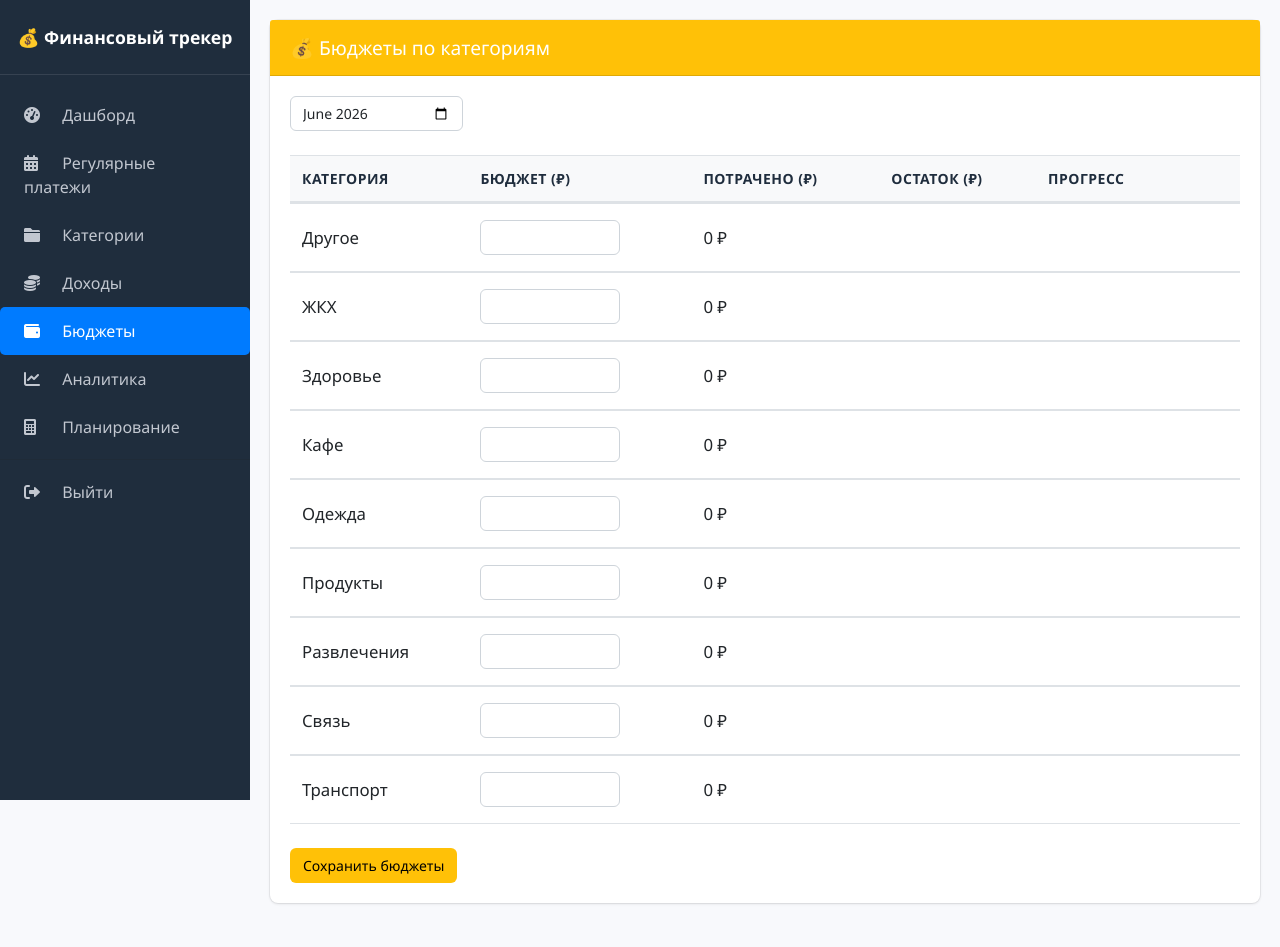
After one commit to Vas322/finance-tracker, a Flask app: page /budgets in a window 1280 px wide. The commit adds this page. Run offline with Flask 3, Linux system fonts and the light colour scheme; the visitor is signed in with stand-in values (Sample User, id 1); data comes from the database, SQL or seed files in the repository; tables that the repository leaves empty hold one stand-in row (values such as "Sample post").

Commit message:
Add budget-by-category feature with progress bars

```diff
--- a/app.py
+++ b/app.py
@@ -4,6 +4,7 @@ from routes.operations import bp as operations_bp
 from routes.regular import bp as regular_bp
 from routes.settings import bp as settings_bp
 from routes.categories import bp as categories_bp
+from routes.budgets import bp as budgets_bp
 from routes.auth import bp as auth_bp
 import os
 
@@ -16,6 +17,7 @@ app.register_blueprint(operations_bp)
 app.register_blueprint(regular_bp)
 app.register_blueprint(settings_bp)
 app.register_blueprint(categories_bp)
+app.register_blueprint(budgets_bp)
 app.register_blueprint(auth_bp)
 
 
--- a/database.py
+++ b/database.py
@@ -66,6 +66,17 @@ def init_db():
             )
         ''')
 
+        # Таблица бюджетов по категориям
+        conn.execute('''
+            CREATE TABLE IF NOT EXISTS budgets (
+                id INTEGER PRIMARY KEY AUTOINCREMENT,
+                category TEXT NOT NULL,
+                month TEXT NOT NULL,
+                amount REAL NOT NULL,
+                UNIQUE(category, month)
+            )
+        ''')
+
         # Плановая зарплата (если нет)
         existing_plan = conn.execute('SELECT COUNT(*) FROM settings WHERE key = "planned_salary"').fetchone()[0]
         if existing_plan == 0:
--- /dev/null
+++ b/routes/budgets.py
@@ -0,0 +1,56 @@
+from flask import Blueprint, render_template, request, redirect, url_for, flash
+from database import get_db
+from datetime import date
+
+bp = Blueprint('budgets', __name__)
+
+
+@bp.route('/budgets', methods=['GET', 'POST'])
+def budgets():
+    if request.method == 'POST':
+        month = request.form.get('month', date.today().strftime('%Y-%m'))
+
+        with get_db() as conn:
+            conn.execute('DELETE FROM budgets WHERE month = ?', (month,))
+
+            for key, value in request.form.items():
+                if key.startswith('budget_'):
+                    category = key.replace('budget_', '', 1)
+                    amount = float(value) if value else 0
+                    if amount > 0:
+                        conn.execute(
+                            'INSERT INTO budgets (category, month, amount) VALUES (?, ?, ?)',
+                            (category, month, amount)
+                        )
+
+        flash('Бюджеты сохранены', 'success')
+        return redirect(url_for('budgets.budgets', month=month))
+
+    month = request.args.get('month', date.today().strftime('%Y-%m'))
+
+    with get_db() as conn:
+        expense_cats = [row['name'] for row in conn.execute(
+            'SELECT DISTINCT name FROM categories WHERE parent_id IS NULL AND type = \'Расход\' ORDER BY name'
+        ).fetchall()]
+
+        budgets_raw = conn.execute(
+            'SELECT category, amount FROM budgets WHERE month = ?', (month,)
+        ).fetchall()
+        budgets_map = {r['category']: r['amount'] for r in budgets_raw}
+
+        start = month + '-01'
+        if month[5:7] == '12':
+            end = str(int(month[:4]) + 1) + '-01-01'
+        else:
+            end = month[:5] + str(int(month[5:7]) + 1).zfill(2) + '-01'
+
+        spent_raw = conn.execute('''
+            SELECT category, COALESCE(SUM(amount), 0) as total
+            FROM operations
+            WHERE type = 'Расход' AND date >= ? AND date < ?
+            GROUP BY category
+        ''', (start, end)).fetchall()
+        spent_map = {r['category']: r['total'] for r in spent_raw}
+
+    return render_template('budgets.html', month=month, expense_categories=expense_cats,
+                           budgets_map=budgets_map, spent_map=spent_map)
--- a/templates/base.html
+++ b/templates/base.html
@@ -45,6 +45,9 @@
         <a class="nav-link {% if request.endpoint == 'settings.income_settings' %}active{% endif %}"
            href="{{ url_for('settings.income_settings') }}">
             <i class="fas fa-coins"></i> Доходы
+        </a>
+        <a class="nav-link {% if request.endpoint == 'budgets.budgets' %}active{% endif %}" href="{{ url_for('budgets.budgets') }}">
+            <i class="fas fa-wallet"></i> Бюджеты
         </a>
         <a class="nav-link {% if request.endpoint == 'main.analytics' %}active{% endif %}" href="{{ url_for('main.analytics') }}">
             <i class="fas fa-chart-line"></i> Аналитика
--- /dev/null
+++ b/templates/budgets.html
@@ -0,0 +1,71 @@
+{% extends "base.html" %}
+
+{% block title %}Бюджеты{% endblock %}
+
+{% block content %}
+<div class="card">
+    <div class="card-header bg-warning text-white">
+        <h4 class="mb-0">💰 Бюджеты по категориям</h4>
+    </div>
+    <div class="card-body">
+        <form method="get" class="row g-2 mb-4">
+            <div class="col-auto">
+                <input type="month" name="month" class="form-control" value="{{ month }}" onchange="this.form.submit()">
+            </div>
+        </form>
+
+        <form method="post">
+            <input type="hidden" name="month" value="{{ month }}">
+            <div class="table-responsive">
+                <table class="table table-hover">
+                    <thead class="table-light">
+                        <tr>
+                            <th>Категория</th>
+                            <th>Бюджет (₽)</th>
+                            <th>Потрачено (₽)</th>
+                            <th>Остаток (₽)</th>
+                            <th>Прогресс</th>
+                        </tr>
+                    </thead>
+                    <tbody>
+                        {% for cat in expense_categories %}
+                        {% set budget = budgets_map.get(cat, 0) %}
+                        {% set spent = spent_map.get(cat, 0) %}
+                        {% set pct = (spent / budget * 100) if budget > 0 else 0 %}
+                        <tr>
+                            <td>{{ cat }}</td>
+                            <td>
+                                <input type="number" step="0.01" min="0" class="form-control form-control-sm" style="width:140px"
+                                       name="budget_{{ cat }}" value="{{ '%.2f'|format(budget) if budget > 0 else '' }}">
+                            </td>
+                            <td>{{ '{:,.0f}'.format(spent).replace(',', ' ') }} ₽</td>
+                            <td class="{{ 'text-danger' if budget > 0 and spent > budget else 'text-success' }}">
+                                {% if budget > 0 %}
+                                    {{ '{:,.0f}'.format(budget - spent).replace(',', ' ') }} ₽
+                                {% endif %}
+                            </td>
+                            <td style="min-width:150px;">
+                                {% if budget > 0 %}
+                                <div class="progress" style="height:20px;">
+                                    <div class="progress-bar {{ 'bg-danger' if pct > 100 else 'bg-success' }}"
+                                         role="progressbar" style="width: {{ pct if pct <= 100 else 100 }}%;"
+                                         aria-valuenow="{{ pct }}" aria-valuemin="0" aria-valuemax="100">
+                                        {{ '%.0f'|format(pct) }}%
+                                    </div>
+                                </div>
+                                {% endif %}
+                            </td>
+                        </tr>
+                        {% else %}
+                        <tr>
+                            <td colspan="5" class="text-center text-muted">Нет категорий расходов</td>
+                        </tr>
+                        {% endfor %}
+                    </tbody>
+                </table>
+            </div>
+            <button type="submit" class="btn btn-warning mt-2">Сохранить бюджеты</button>
+        </form>
+    </div>
+</div>
+{% endblock %}
```
Also changed, not shown: routes/main.py (+10 -0 lines), templates/analytics.html (+22 -1 lines).
